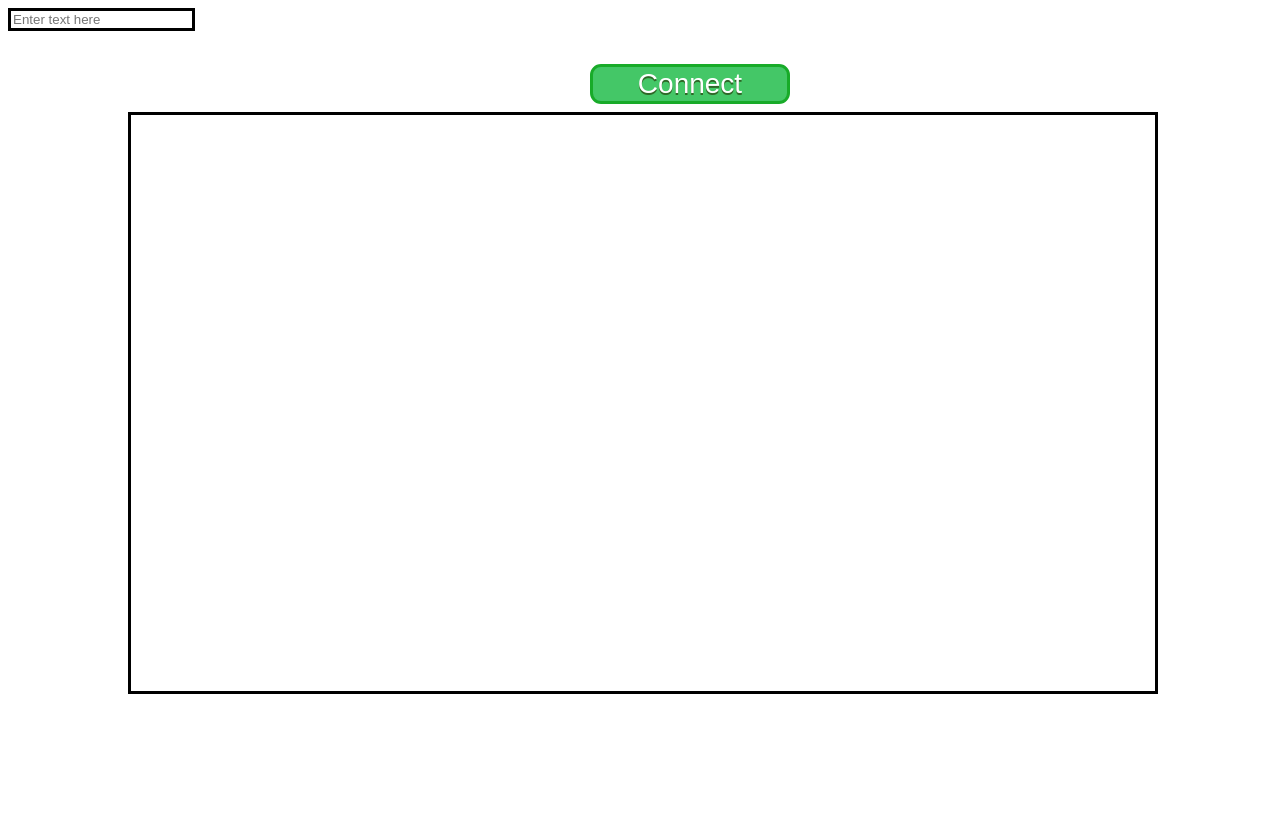
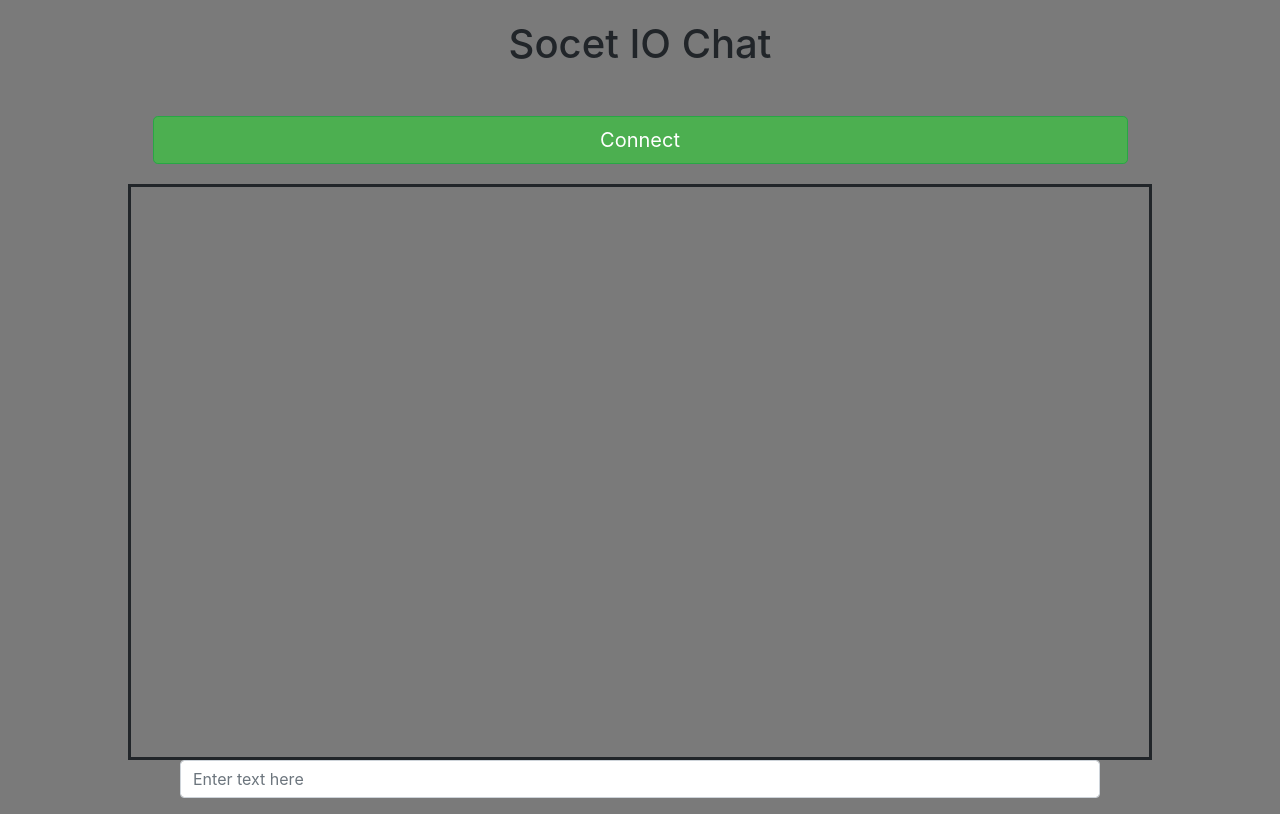
Before and after one commit to JakeK456/SocketIO-Practice, a website: page public/index.html in a window 1280 px wide. Drawn offline with nearby package versions, Linux system fonts and the light colour scheme; no server answers.

Commit message:
merged sams push

```diff
--- a/public/index.html
+++ b/public/index.html
@@ -1,22 +1,42 @@
+<!DOCTYPE html>
 <html lang="en">
 <head>
-    <meta charset="UTF-8" />
-    <meta http-equiv="X-UA-Compatible" content="IE=edge" />
-    <meta name="viewport" content="width=device-width, initial-scale=1.0" />
-    <title>Game</title>
+    <meta charset="UTF-8">
+    <meta http-equiv="X-UA-Compatible" content="IE=edge">
+    <meta name="viewport" content="width=device-width, initial-scale=1.0">
+    <link rel="stylesheet" href="https://cdn.jsdelivr.net/npm/bootstrap@4.6.1/dist/css/bootstrap.min.css" integrity="sha384-zCbKRCUGaJDkqS1kPbPd7TveP5iyJE0EjAuZQTgFLD2ylzuqKfdKlfG/eSrtxUkn" crossorigin="anonymous">
     <link rel="stylesheet" href="styles/style.css" />
+    <title>Document</title>
 </head>
 <body>
-    <button id="connect-button">Connect</button>
-    <button id="disconnect-button">Disconnect</button>
+    <header>
+        <h1>Socet IO Chat</h1>
+    </header>
+
+    <div class="container connect-div">
+        <div class="row">
+            <div class="col-1"></div>
+            <button type="button" id="connect-button" class="btn btn-success btn-lg btn-block col-10">Connect</button>
+            <div class="col-1"></div>
+        </div>
+    </div>
+
     <div id="game-container">
         <canvas></canvas>
     </div>
-    <div>
-      <form id="chat-form" action="">
-        <input type="text" id="chat-input" autocomplete="off" placeholder="Enter text here">
+
+    <div class="container">
+        <div class="row">
+            <div class="col-1"></div>
+            <form id="chat-form" class="col-10 form-group" action="">
+                <input id="chat-input" class="form-control" autocomplete="off" placeholder="Enter text here">
             </form>
+            <div class="col-1"></div>
         </div>
+    </div>
+
+
+
 
     <script src="/socket.io/socket.io.js"></script>
     <!-- <script> var socket = io(); </script> -->
--- a/public/scripts/index.js
+++ b/public/scripts/index.js
@@ -11,6 +11,9 @@ const context = canvas.getContext("2d");
 canvas.width = gameDiv.clientWidth;
 canvas.height = gameDiv.clientHeight;
 
+console.log(canvas.height);
+console.log(canvas.width);
+
 context.font = "30px Comic Sans MS";
 context.textAlign = "center";
 
@@ -18,15 +21,15 @@ let playerArr = [];
 
 connectButton.addEventListener("click", (event) => {
   connectButton.style.display = "none";
-  disconnectButton.style.display = "block";
+  //disconnectButton.style.display = "block";
   socket.emit("join");
 });
 
-disconnectButton.addEventListener("click", (event) => {
-  connectButton.style.display = "block";
-  disconnectButton.style.display = "none";
-  socket.emit("leave");
-});
+// disconnectButton.addEventListener("click", (event) => {
+//   connectButton.style.display = "block";
+//   disconnectButton.style.display = "none";
+//   socket.emit("leave");
+// });
 
 chatForm.addEventListener("submit", (event) => {
   event.preventDefault();
@@ -67,7 +70,7 @@ var keyState = {};
 window.addEventListener(
   "keydown",
   function (e) {
-    e.preventDefault();
+    //e.preventDefault();
     keyState[e.key] = true;
   },
   true
@@ -75,7 +78,7 @@ window.addEventListener(
 window.addEventListener(
   "keyup",
   function (e) {
-    e.preventDefault();
+    //e.preventDefault();
     keyState[e.key] = false;
   },
   true
--- a/public/styles/style.css
+++ b/public/styles/style.css
@@ -2,58 +2,45 @@
     --width: 1024px;
     --height: 576px;
 }
+
+header {
+    padding: 20px 0;
+    text-align: center;
+}
+
+.connect-div {
+    padding: 20px 0;
+}
+
+.btn {
+    transition-duration: 0.4s;
+    background-color: #4CAF50;
+}
+
+.btn:hover {
+    background-color: #00FFAB;
+    color: rgb(47, 59, 59);
+  }
 
 #game-container {
     width: var(--width);
     height: var(--height);
     border-style: solid;
     margin:0 auto;
-    position:absolute;
-    left:50%;
+    background-image: url("../images/pixel-landscape");
+    background-size: cover;
+    /* position: relative; */
+    /* left:50%;
     top:50%;
     margin-left: calc(var(--width) / 2 * -1);
-    margin-top: calc(var(--height) / 2 * -1);
+    margin-top: calc(var(--height) / 2 * -1); */
 }
 
-#connect-button {
-	background-color:#44c767;
-	border-radius:11px;
-	border:3px solid #18ab29;
-	width: 200px;
-	cursor:pointer;
-	color:#ffffff;
-	font-family:Arial;
-	font-size:28px;
-    margin:0 auto;
-    text-align: center;
-	text-decoration:none;
-	text-shadow:0px 2px 0px #2f6627;
-    position: absolute;
-    left: 50%;
-    top: 8%;
-    margin-left: calc(100px / 2 * -1);
-    display: block;
+body {
+    background-color: #7a7a7a;
 }
 
-#disconnect-button {
-	background-color:#ff0000;
-	border-radius:11px;
-	border:3px solid #8f0000;
-	width: 200px;
-	cursor:pointer;
-	color:#ffffff;
-	font-family:Arial;
-	font-size:28px;
-    margin:0 auto;
-    text-align: center;
-	text-decoration:none;
-    position: absolute;
-    left: 50%;
-    top: 8%;
-    margin-left: calc(100px / 2 * -1);
-    display: none;
-}
-
-#chat-input{
-    border:3px solid #000000;
-}
+/* canvas {
+    background-image: url("../images/pixel-landscape");
+    background-size: cover;
+} */
```
Also changed, not shown: 1 other file. Lines whose indentation alone changed are shown as unchanged.
